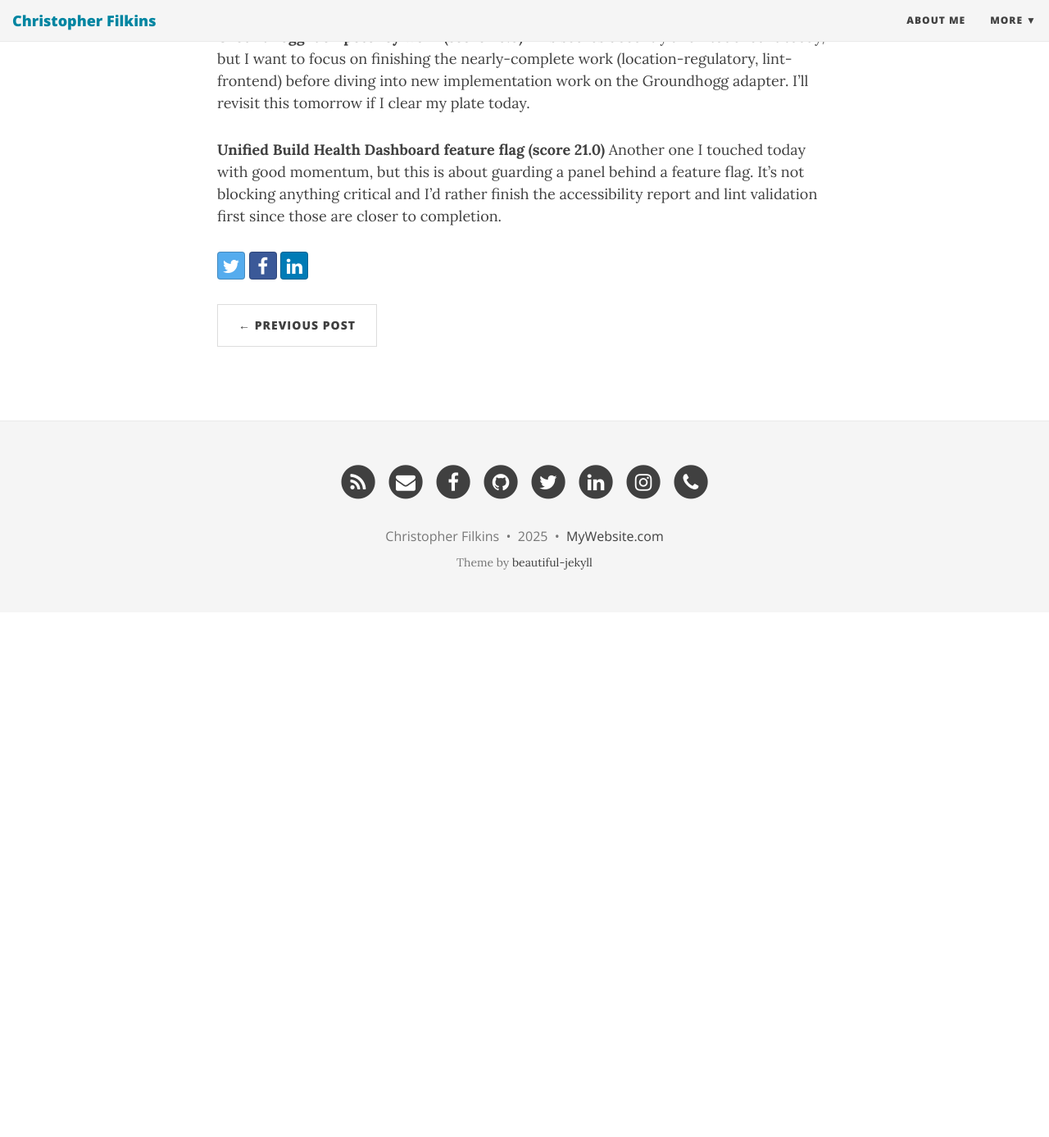
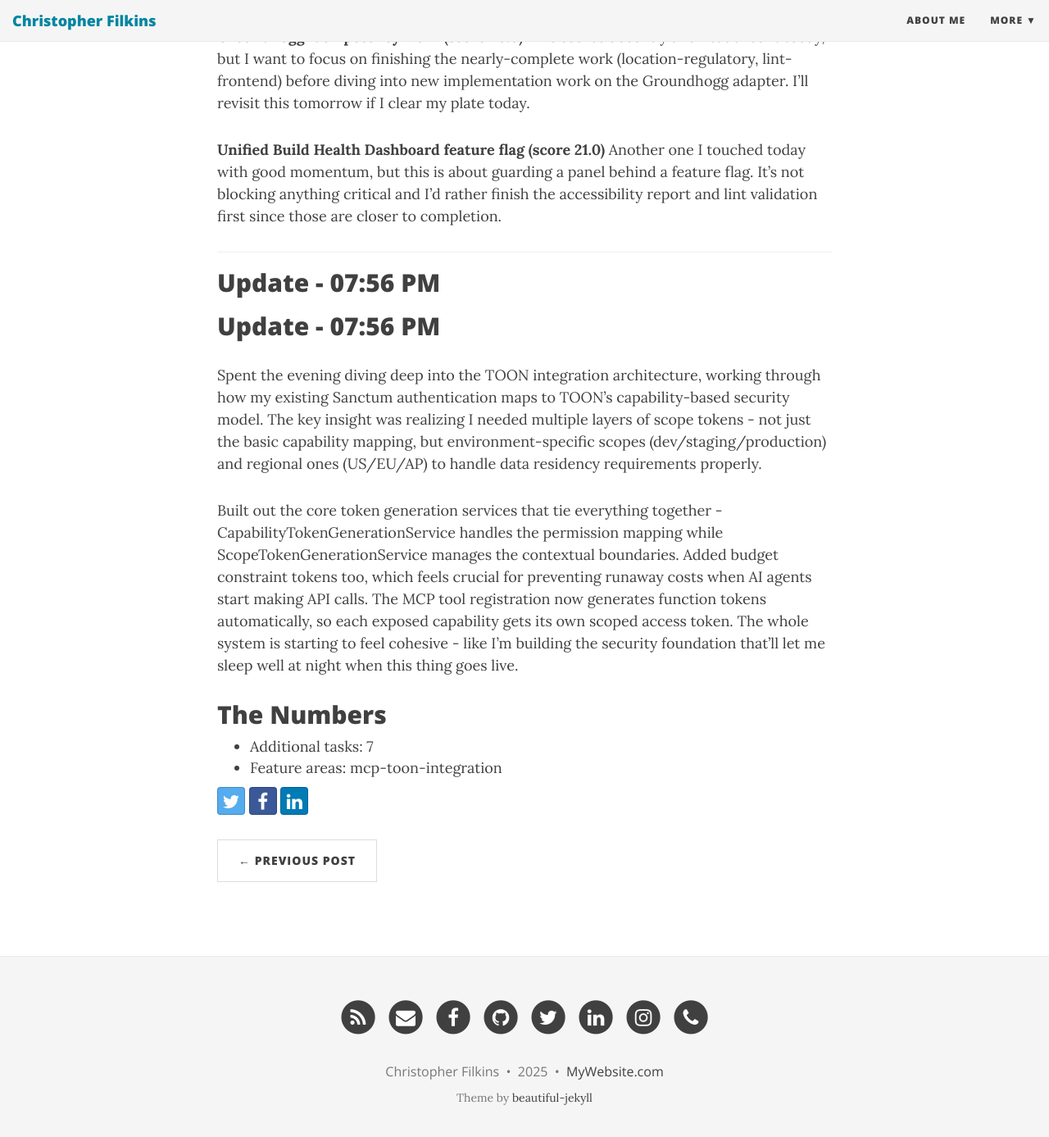
Before and after one commit to filchyboy/filchyboy.github.io, a Jekyll site: the page built from _posts/2025-12-22-todays-plan.md, in a window 1280 px wide and 1400 px high, scrolled down 1985 px. Shown: the top 1387 px of the window at 82% size. Built offline with Jekyll 4.4.1, drawn with Linux system fonts in a browser that asks for light colours; nearby versions of some CDN libraries; before the commit the page ends 2732 px from its top, so only the background shows below that.

Commit message:
Update build-in-public update: Mcp Toon Integration

```diff
--- a/_posts/2025-12-22-todays-plan.md
+++ b/_posts/2025-12-22-todays-plan.md
@@ -41,3 +41,22 @@ This scores decently and I touched it today, but I want to focus on finishing th
 
 **Unified Build Health Dashboard feature flag (score 21.0)**
 Another one I touched today with good momentum, but this is about guarding a panel behind a feature flag. It's not blocking anything critical and I'd rather finish the accessibility report and lint validation first since those are closer to completion.
+
+---
+
+## Update - 07:56 PM
+
+## Update - 07:56 PM
+
+Spent the evening diving deep into the TOON integration architecture, working through how my existing Sanctum authentication maps to TOON's capability-based security model. The key insight was realizing I needed multiple layers of scope tokens - not just the basic capability mapping, but environment-specific scopes (dev/staging/production) and regional ones (US/EU/AP) to handle data residency requirements properly.
+
+Built out the core token generation services that tie everything together - CapabilityTokenGenerationService handles the permission mapping while ScopeTokenGenerationService manages the contextual boundaries. Added budget constraint tokens too, which feels crucial for preventing runaway costs when AI agents start making API calls. The MCP tool registration now generates function tokens automatically, so each exposed capability gets its own scoped access token. The whole system is starting to feel cohesive - like I'm building the security foundation that'll let me sleep well at night when this thing goes live.
+
+## The Numbers
+- Additional tasks: 7
+- Feature areas: mcp-toon-integration
+<!-- Generated by dev-tracker publish_to_jekyll.py (AI mode) -->
+<!-- accomplished-date: 2025-12-22 -->
+<!-- unit-ids: mcp-toon-sanctum-capability-mapping,mcp-toon-environment-scopes,mcp-toon-regional-scopes,mcp-toon-tool-registration,mcp-toon-capability-token-service,mcp-toon-scope-token-service,mcp-toon-budget-scopes -->
+
+<!-- unit-ids: mcp-toon-budget-scopes,mcp-toon-capability-token-service,mcp-toon-environment-scopes,mcp-toon-regional-scopes,mcp-toon-sanctum-capability-mapping,mcp-toon-scope-token-service,mcp-toon-tool-registration -->
```
